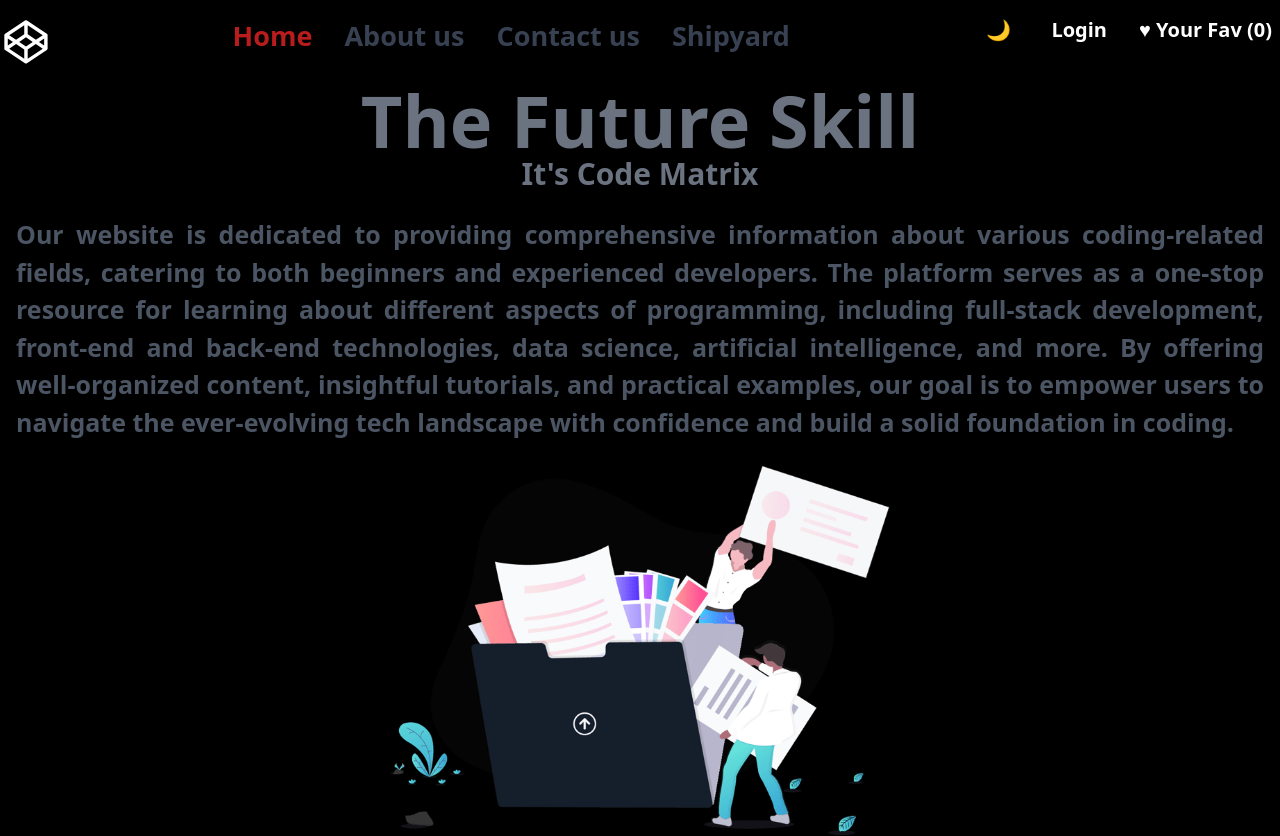
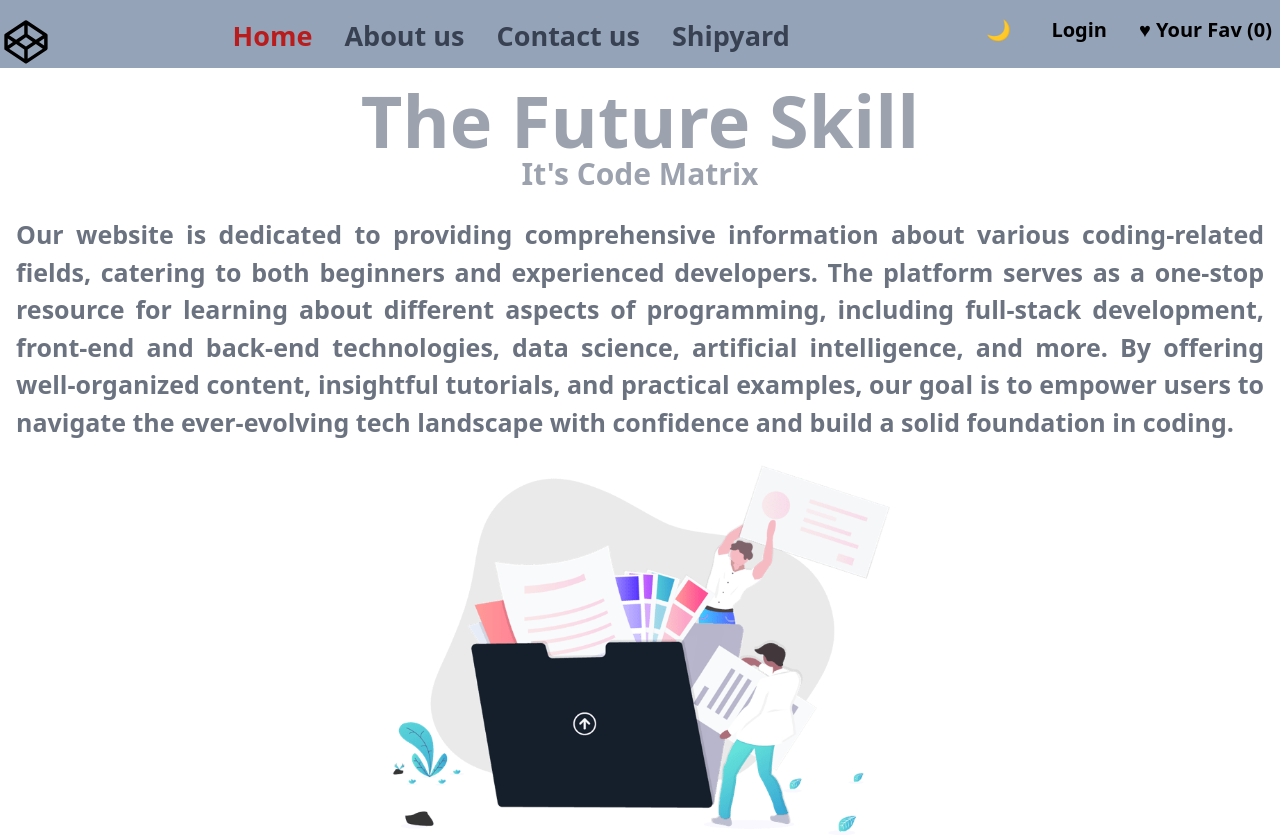
Before and after one commit to shubhamxcode/Codematrix, a React (Vite) app: page / in a window 1280 px wide. Shown: the top 836 px of the page. Built offline with nearby package versions, Linux system fonts and the light colour scheme.

Commit message:
tailwind changes

```diff
--- a/package.json
+++ b/package.json
@@ -14,6 +14,7 @@
     "@reduxjs/toolkit": "^2.2.7",
     "@tailwindcss/aspect-ratio": "^0.4.2",
     "axios": "^1.7.5",
+    "firebase": "^10.13.2",
     "framer-motion": "^12.0.0-alpha.0",
     "react": "^18.3.1",
     "react-dom": "^18.3.1",
--- a/src/Addecards.jsx
+++ b/src/Addecards.jsx
@@ -12,24 +12,24 @@ const AddedCardsHeader = () => {
     <div className="mt-2">
       <div className="flex justify-between items-center bg-gray-500 shadow-lg rounded-lg max-w-sm mx-auto p-4">
         <h3 className="text-lg font-semibold text-gray-700">Added Cards</h3>
-        <div className="bg-blue-500 text-white text-sm font-medium px-4 py-2 rounded-full">
+        <div className="bg-blue-500  text-sm font-medium px-4 py-2 rounded-full">
           {totalcards}
         </div>
       </div>
       <div  className="flex flex-wrap md:justify-start justify-center">
         {displaycards.map((card) => (
           <div key={card.id} className="m-4">
-            <Link to={card.to}           className="cursor-pointer  bg-black border border-gray-700 shadow-lg rounded-lg w-72 h-72 sm:w-96 sm:h-96 hover:bg-green-700 hover:shadow-xl m-4  flex flex-col items-center justify-center text-center transition-transform   transform hover:scale-110"
+            <Link to={card.to} className="cursor-pointer border border-gray-700 shadow-lg rounded-lg w-72 h-72 sm:w-96 sm:h-96 hover:bg-green-700 hover:shadow-xl m-4  flex flex-col items-center justify-center text-center transition-transform   transform hover:scale-110"
 >
-              <div className="text-5xl text-white mb-4">
+              <div className="text-5xl mb-4">
                 {/* {card.image} */}
               </div>
               <h1 className="font-bold text-green-500 mb-2">{card.title}</h1>
-              <p className="font-semibold text-white">{card.description}</p>
+              <p className="font-semibold">{card.description}</p>
             </Link>
             <div className=" flex justify-center">
               <button
-                className="bg-blue-500 text-white font-bold py-2 px-4  rounded hover:bg-blue-700 transition duration-300"
+                className="bg-blue-500  font-bold py-2 px-4  rounded hover:bg-blue-700 transition duration-300"
                 onClick={() => dispatch(removetofav(card.id))}
               >
                 Remove
--- a/src/App.jsx
+++ b/src/App.jsx
@@ -10,7 +10,7 @@ import { useEffect } from "react";
 import { useSelector } from "react-redux";
 
 function App() {
-  const theme = useSelector((state) => state.Theme.theme || 'dark');
+  const theme = useSelector((state) => state.Theme.theme);
   useEffect(() => {
     document.body.className= theme === 'dark' ? 'dark-mode' : 'light-mode';
   }, [theme])
--- a/src/Chatbot.jsx
+++ b/src/Chatbot.jsx
@@ -22,14 +22,14 @@ const apiUrl = import.meta.env.VITE_API_URL;
 
 }
 return (
-  <div className="flex flex-col items-center p-6  text-white">
+  <div className="flex flex-col items-center p-6">
   <h1 className="text-4xl font-bold mb-8">ChatBot</h1>
 
   <input
     type="text"
    value={questions}
     onChange={(e) => setquestions(e.target.value)}
-    className="w-full md:w-1/2 lg:w-1/3 text-black text-center px-4 py-2 rounded-2xl border-none mb-4 focus:outline-none focus:ring-2 focus:ring-indigo-500"
+    className="w-full md:w-1/2 lg:w-1/3 text-white bg-gray-600 text-center px-4 py-2 rounded-2xl border-none mb-4 focus:outline-none focus:ring-2 focus:ring-indigo-500"
     placeholder="Ask your question..."
   />
 
@@ -40,7 +40,7 @@ return (
     ASK
   </button>
   <div className="w-full md:w-1/2 lg:w-1/3 text-left">
-    <pre className="bg-gray-800 p-4 rounded-lg whitespace-pre-wrap break-words">{answer}</pre>
+    <pre className="bg-gray-500 text-gray-100 p-4 rounded-lg whitespace-pre-wrap break-words">{answer}</pre>
   </div>
 </div>
 );
--- a/src/Feature/addtofav/Addtofav.js
+++ b/src/Feature/addtofav/Addtofav.js
@@ -6,9 +6,9 @@ import { createSlice } from "@reduxjs/toolkit";
  const intialfav=JSON.parse(localStorage.getItem("favorites"))
 
 const savtheame=(theme)=>{
-  localStorage.setItem("thememode",JSON.stringify(theme))
+  localStorage.setItem("Theme",JSON.stringify(theme))
 }
-const intialtheme=JSON.parse(localStorage.getItem("thememode"))
+const intialtheme=JSON.parse(localStorage.getItem("Theme"))
 
 const favoritesslice=createSlice({
   name:'favorites',
@@ -27,10 +27,10 @@ const favoritesslice=createSlice({
       state.items=state.items.filter((item)=>item.id!==action.payload)
       savfav(state.items)
     },
-    toggletheme:(state)=>{
-      state.theme=state.theme==='dark'?'light':'dark';
-      savtheame(state.theme)
-    },
+   toggletheme:(state)=>{
+    state.theme=state.theme==='dark'?'light':'dark'
+    savtheame(state.theme)
+   }
 
   }
 })
--- a/src/Resuable/Carousel.jsx
+++ b/src/Resuable/Carousel.jsx
@@ -117,13 +117,13 @@ const Carousel = () => {
         <div  key={card.id} className="">
         <Link
           to={card.to ||"we are still working"}
-          className="cursor-pointer border border-gray-700 shadow-lg rounded-lg w-72 h-72 sm:w-96 sm:h-96 hover:bg-green-700 hover:shadow-xl m-4  flex flex-col items-center justify-center text-center transition-transform   transform hover:scale-110"
+          className="cursor-pointer shadow-lg rounded-lg w-72 h-72 sm:w-96 sm:h-96 border border-gray-700 hover:bg-green-400 hover:shadow-xl m-4  flex flex-col items-center justify-center text-center transition-transform   transform hover:scale-110"
         >
-          <div className="text-4xl mb-4">
+          <div className="text-neutral-500 text-4xl mb-4">
             {card.image}
           </div>
           <h1 className="font-bold text-green-500 mb-2">{card.title}</h1>
-          <p className="font-semibold">{card.description}</p>
+          <p className=" font-semibold">{card.description}</p>
         </Link>
         <div className="flex justify-evenly">
           {isfav(card.id)? (
@@ -136,10 +136,6 @@ const Carousel = () => {
         </div>
       ))}
     </div>
-
-
-
-
   );
 };
 
--- a/src/components/Header/Header.jsx
+++ b/src/components/Header/Header.jsx
@@ -1,4 +1,3 @@
-
 import React from 'react';
 import { useDispatch, useSelector } from 'react-redux';
 import { Link, NavLink } from 'react-router-dom';
@@ -7,16 +6,15 @@ import { toggletheme } from '../../Feature/addtofav/Addtofav';
 
 function Header() {
   const favoriteCount = useSelector((state) => state.favorites.items.length);
-  const dispatch=useDispatch();
-  const theme=useSelector((state)=>{
-    state.Theme.theme
-  })
+  const dispatch = useDispatch();
+  const theme = useSelector((state) => state.Theme.theme);
+
   return (
-    <header className='pt-4'>
-      <nav className=''>
+    <header className={`pt-4  ${theme === 'dark' ? 'bg-black' : 'bg-slate-400'}`}>
+      <nav>
         <ul className='flex justify-between flex-col sm:flex-row'>
           <li>
-              <BiLogoCodepen  className='sm:text-[34px] md:text-[40px] lg:text-[52px] text-[28px]'/>
+            <BiLogoCodepen className='sm:text-[34px] md:text-[40px] lg:text-[52px] text-[28px]' />
           </li>
           <div className='flex space-x-8 text-[16px] sm:text-[20px] md:text-[27px]'>
             <li>
@@ -41,17 +39,23 @@ function Header() {
             </li>
           </div>
           <li className='flex gap-2'>
-              <div className=''>
-              <button onClick={()=>dispatch(toggletheme())}className=' md:text-lg sm:px-4 text-sm lg:text-xl px-4 rounded-xl'> {theme==='dark'?'☀️':'🌙'}</button>
+            <div>
+              <button
+                onClick={() => dispatch(toggletheme())}
+                className='md:text-lg sm:px-4 text-sm lg:text-xl px-4 rounded-xl'
+              >
+                {theme === 'dark' ? '☀️' : '🌙'}
+              </button>
             </div>
-            <Link to="#" className=''>
-              <button className=' hover:bg-green-600 md:text-lg sm:px-4 text-sm lg:text-xl px-4  rounded-xl '>Login</button>
+            <Link to="#">
+              <button className='hover:bg-green-600 md:text-lg sm:px-4 text-sm lg:text-xl px-4 rounded-xl'>Login</button>
             </Link>
             <Link to="/addedcards">
-              <button className=' md:text-lg  lg:text-xl  text-sm text-nowrap sm:px-2 px-4  rounded-xl  hover:bg-green-600 '>&hearts; Your Fav ({favoriteCount})</button>
+              <button className='md:text-lg lg:text-xl text-sm text-nowrap sm:px-2 px-4 rounded-xl hover:bg-green-600'>
+                &hearts; Your Fav ({favoriteCount})
+              </button>
             </Link>
           </li>
-
         </ul>
       </nav>
     </header>
--- a/src/components/Home/Home.jsx
+++ b/src/components/Home/Home.jsx
@@ -5,12 +5,12 @@ import Scrolbar from "../scrolbar";
 function Home() {
   return (
     <div className="flex flex-col justify-center mt-4 px-4 overflow-hidden">
-      <header className="text-gray-500 text-center mb-6">
+      <header className="text-gray-400 text-center mb-6">
         <h1 className="text-4xl lg:text-7xl font-bold">The Future Skill</h1>
         <p className="text-xl lg:text-3xl font-bold">It's Code Matrix</p>
       </header>
       <section className="flex flex-col items-center">
-        <p className="text-gray-600 text-justify text-[12px] lg:text-[25px] sm:text-[18px] mb-4">
+        <p className="text-gray-500 text-justify text-[12px] lg:text-[25px] sm:text-[18px] mb-4">
           Our website is dedicated to providing comprehensive information
           about various coding-related fields, catering to both beginners
           and experienced developers. The platform serves as a one-stop
--- a/src/components/scrolbar.jsx
+++ b/src/components/scrolbar.jsx
@@ -44,7 +44,7 @@ function scrolbar() {
         {/* <h1 className='m-auto text-5xl text-green-500 transition-all duration-700 '> &#8595;</h1> */}
     </div>
     <div className="absolute top-1/2  sm:left-[10%] transform -translate-y-1/2 hover:border hover:bg-gray-400 ">
-      <button onClick={() => handleScroll("left")} className="sm:text-8xl text-6xl">
+      <button onClick={() => handleScroll("left")} className=" text-white sm:text-8xl text-6xl">
         {"<"}
       </button>
     </div>
@@ -59,7 +59,7 @@ function scrolbar() {
        ))}
     </div>
     <div className="absolute top-1/2 right-0 sm:right-[10%] transform -translate-y-1/2 hover:border hover:bg-gray-400">
-      <button onClick={() => handleScroll("right")} className="sm:text-8xl text-6xl">
+      <button onClick={() => handleScroll("right")} className=" text-white sm:text-8xl text-6xl">
         {">"}
       </button>
     </div>
--- a/src/index.css
+++ b/src/index.css
@@ -18,10 +18,10 @@ html, body, #root {
 body.light-mode{
   background-color: white;
   color: black;
-  font-weight: bold;
+  font-weight:bold;
 }
 body.dark-mode{
-  background-color: black;
+  background-color:black;
   color: white;
   font-weight: bold;
 }
```
Also changed, not shown: 1 other file (tests, documents, lock files or other folders). Lines whose indentation alone changed are shown as unchanged.
